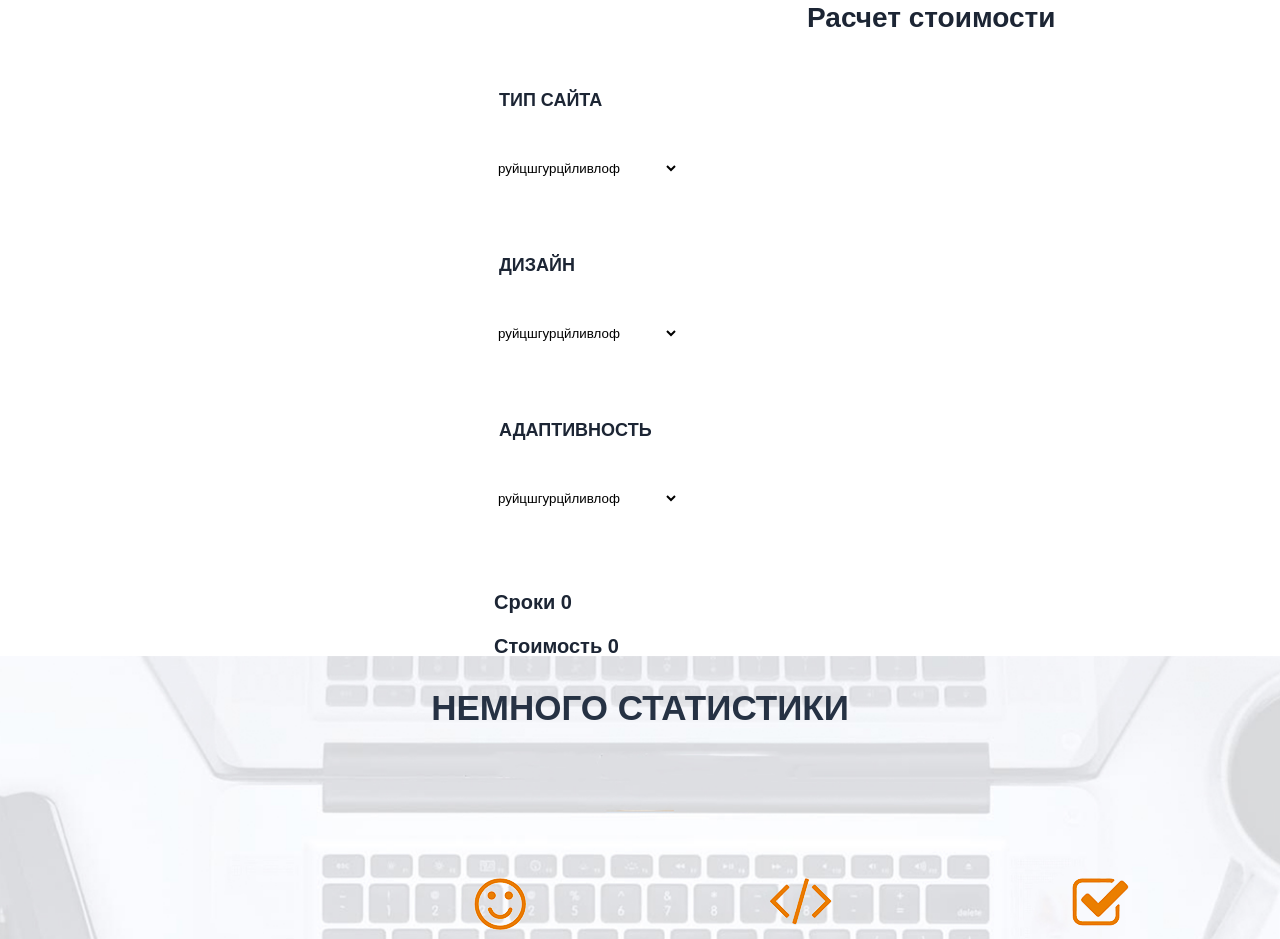
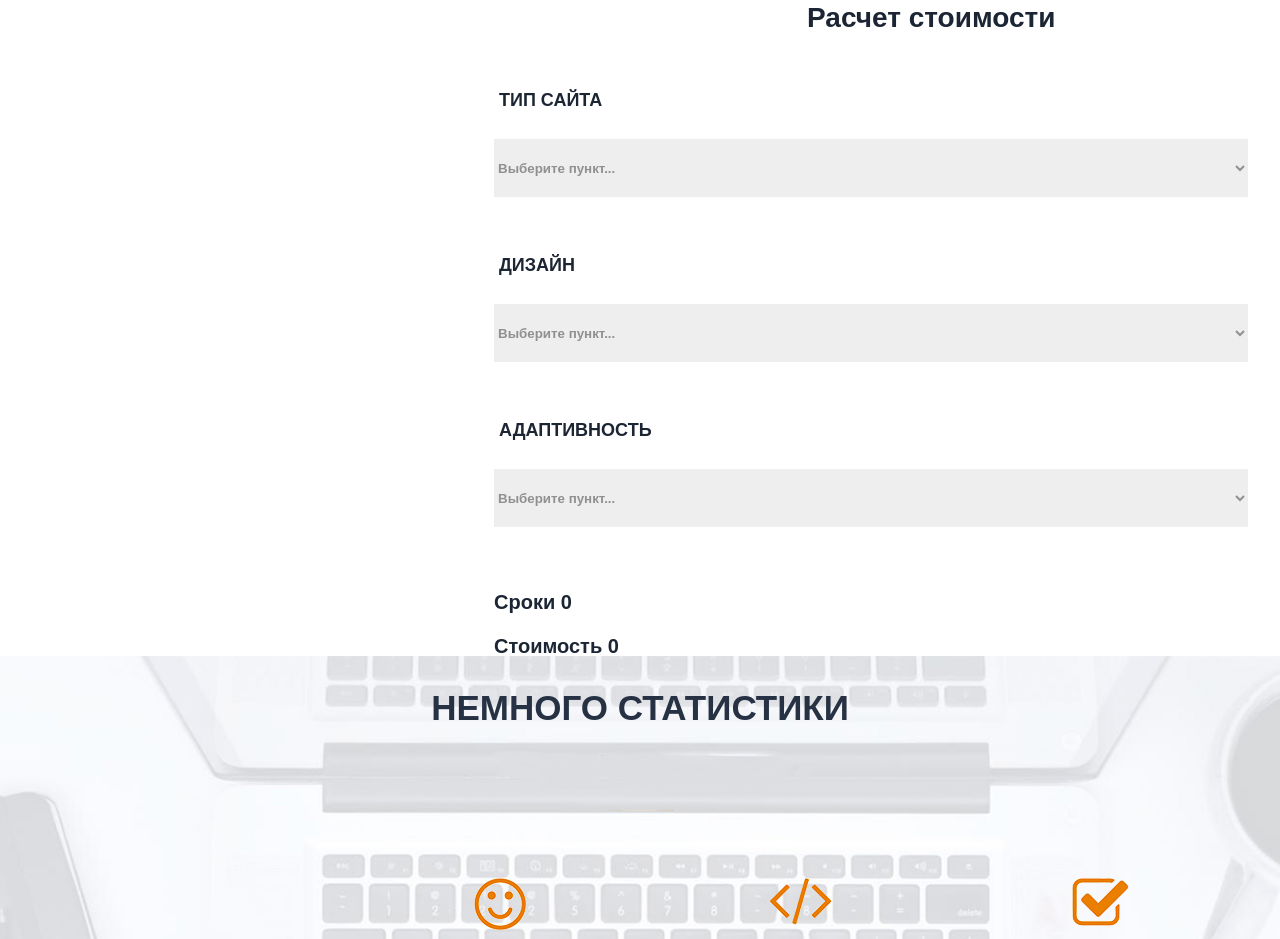
Before and after one commit to Egorka2121/Egorka2121.github.io, a plain HTML site: page src/index.html in a window 1280 px wide. Shown: the part 3040-3979 px from the top of the page. Drawn offline with Linux system fonts and the light colour scheme.

Commit message:
исправил дз

```diff
--- a/src/css/style.css
+++ b/src/css/style.css
@@ -411,12 +411,14 @@ nav{
 
 }
 .main30 select{
-
+    color: #909090;
     margin-top: 30px;
     margin-left: 494px;
     line-height: 50px;
     height: 58px;
-    background: none;
+    background: #eeeeee;
+    width: 754px;
+    font-weight: bold;
 
 }
 .main31{
--- a/src/index.html
+++ b/src/index.html
@@ -128,7 +128,7 @@
          <div class="main30">
          <select name="list1" id="list">
 
-          <option value="opt1">руйцшгурцйливлоф</option>
+          <option value="opt1">Выберите пункт...</option>
           <option value="opt2">ырфвлофыврппфыврпо</option>
           <option value="opt3">ырфвлофыврппфыврпо32</option>
 
@@ -142,7 +142,7 @@
           <div class="main30">
                  <select name="list2" id="list">
 
-          <option value="opt1">руйцшгурцйливлоф</option>
+          <option value="opt1">Выберите пункт...</option>
           <option value="opt2">ырфвлофыврппфыврпо</option>
           <option value="opt3">ырфвлофыврппфыврпо32</option>
 
@@ -154,7 +154,7 @@
          <div class="main30">
                 <select name="list3" id="list">
 
-          <option value="opt1">руйцшгурцйливлоф</option>
+          <option value="opt1">Выберите пункт...</option>
           <option value="opt2">ырфвлофыврппфыврпо</option>
           <option value="opt3">ырфвлофыврппфыврпо32</option>
 
```
